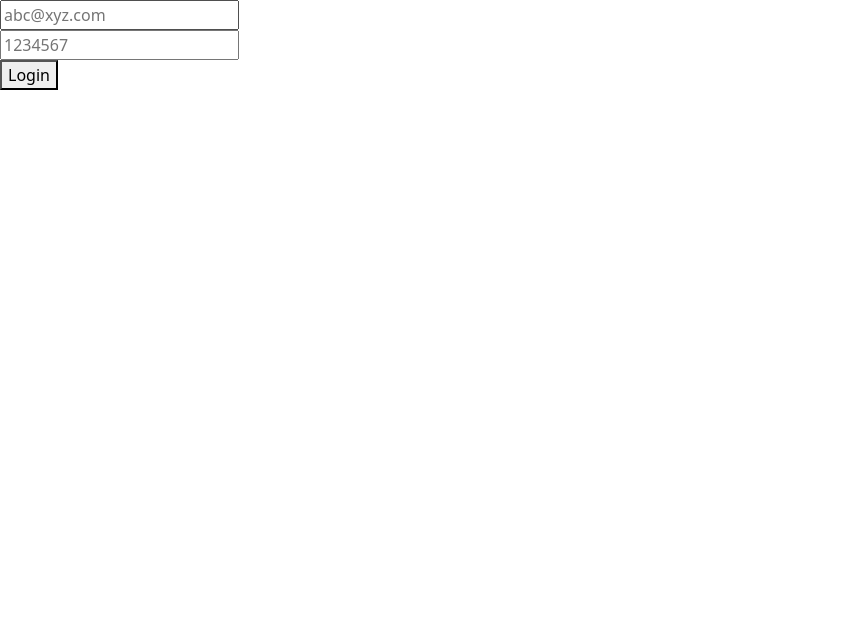
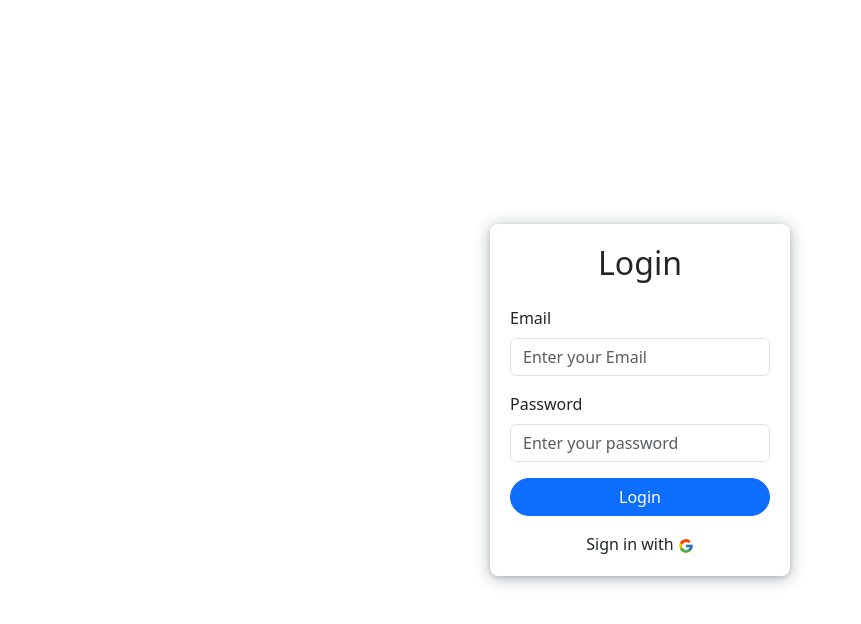
Before and after one commit to Mazeedkmk204/todos, a React (Create React App) app: page / in a window 1280 px wide. Shown: the top 624 px of the page, without its empty margins (0-861 px from the left). Built offline with nearby package versions, Linux system fonts and the light colour scheme; the HTML template or start-up script is replaced by a standard one.

Commit message:
added login page

```diff
--- a/package.json
+++ b/package.json
@@ -10,11 +10,11 @@
     "@testing-library/react": "^13.4.0",
     "@testing-library/user-event": "^13.5.0",
     "axios": "^1.6.5",
-    "bootstrap": "^5.3.1",
+    "bootstrap": "^5.3.2",
     "icons": "^1.0.0",
     "react": "^18.2.0",
     "react-dom": "^18.2.0",
-    "react-icons": "^4.10.1",
+    "react-icons": "^4.12.0",
     "react-router-dom": "^6.21.2",
     "react-scripts": "5.0.1",
     "reactstrap": "^9.2.0",
--- /dev/null
+++ b/src/components/Login.css
@@ -0,0 +1,32 @@
+.login-container {
+    display: flex;
+    align-items: center;
+    justify-content: center;
+    height: 100vh;
+
+  }
+
+  .login-form {
+    width: 300px;
+    padding: 20px;
+    box-shadow: rgba(14, 30, 37, 0.12) 0px 2px 4px 0px, rgba(14, 30, 37, 0.32) 0px 2px 16px 0px;
+    border-radius: 8px;
+  }
+
+  .invalid-feedback {
+    color: red;
+    margin-top: 5px;
+    font-size: 12px;
+  }
+
+  .button{
+    width: 100%;
+    border-radius: 30px;
+
+  }
+
+
+
+  .signin{
+    cursor: pointer;
+  }
--- a/src/components/Todolist.js
+++ b/src/components/Todolist.js
@@ -1,59 +1,82 @@
+
+
 import React, { useEffect, useState } from "react";
 import CreateTask from "../modals/CreateTask";
 import Card from "./Card";
-import axios from 'axios'
+import axios from "axios";
 import { useNavigate } from "react-router-dom";
+
 const Todolist = () => {
   const navigate = useNavigate();
   const [modal, setModal] = useState(false);
   const [taskList, setTaskList] = useState([]);
+  const [userEmail, setUserEmail] = useState("");
+  function parseJwt(token) {
+    try {
+      return JSON.parse(atob(token.split('.')[1]));
+    } catch (e) {
+      return null;
+    }
+  }
 
   useEffect(() => {
-    // const storedTaskList = JSON.parse(localStorage.getItem("taskList")) || [];
-    // setTaskList(storedTaskList);
-    if(!localStorage.getItem('authorizationToken')) return navigate("/")
-    axios.get('/').then(data => setTaskList(data.data.data))
+    const authToken = localStorage.getItem("authorizationToken");
 
-  }, []);
+    if (!authToken) return navigate("/");
+
+
+    const decodedToken = parseJwt(authToken);
+    if (decodedToken && decodedToken.email) {
+      setUserEmail(decodedToken.email);
+    }
+
+    axios.get("/").then((data) => setTaskList(data.data.data));
+  }, [navigate]);
 
   const toggle = () => {
     setModal(!modal);
   };
 
   const saveTask = (taskObj) => {
-    axios.post('/',taskObj ).then(data=>{
-      axios.get('/').then(data => setTaskList(data.data.data))
-    })
-    toggle(); // Closes the modal when a new task is saved
+    axios.post("/", taskObj).then((data) => {
+      axios.get("/").then((data) => setTaskList(data.data.data));
+    });
+    toggle();
   };
 
   const deleteTask = (index) => {
-    console.log(index)
-    axios.delete(`/${index}` ).then(data=>{
-      axios.get('/').then(data => setTaskList(data.data.data))
-    })
+    console.log(index);
+    axios.delete(`/${index}`).then((data) => {
+      axios.get("/").then((data) => setTaskList(data.data.data));
+    });
   };
 
-  const updateListArray = (obj,id) => {
-    axios.put(`/${id}`,obj ).then(data=>{
-      axios.get('/').then(data => setTaskList(data.data.data))
-    })
+  const updateListArray = (obj, id) => {
+    axios.put(`/${id}`, obj).then((data) => {
+      axios.get("/").then((data) => setTaskList(data.data.data));
+    });
   };
 
-  const logoutHandler = () =>{
-    localStorage.removeItem('authorizationToken');
-    navigate('/')
-  }
+  const logoutHandler = () => {
+    localStorage.removeItem("authorizationToken");
+    navigate("/");
+  };
+
   return (
-    <div className="container mt-5">
+    <div className="container-fluid mt-1">
       <div className="header text-center">
         <h3>Todo-List</h3>
-        <button className="btn btn-primary mt-2" onClick={toggle}>
-          Create Todo
-        </button>
-        <button className="btn btn-primary mt-2" onClick={logoutHandler}>
-          Logout
-        </button>
+        <div className="d-flex flex-column flex-md-row justify-content-md-between align-items-md-center mx-3 px-3 mt-2">
+          <div className="mx-3 mt-2">
+            <button className="btn btn-primary mt-1 mx-3 " onClick={toggle}>
+              Create Todo
+            </button>
+            <button className="btn btn-primary mt-1 mx-3 " onClick={logoutHandler}>
+              Logout
+            </button>
+          </div>
+          <span className="mx-3 ">User: {userEmail}</span>
+        </div>
       </div>
 
       <div className="row mt-4">
--- a/src/components/login.js
+++ b/src/components/login.js
@@ -1,45 +1,116 @@
-import React, {useState, useEffect} from 'react';
+
+
+import React, { useState, useEffect } from 'react';
 import axios from 'axios';
-import { useNavigate } from "react-router-dom";
+import { useNavigate } from 'react-router-dom';
+import { Form, FormGroup, Label, Input, Button } from 'reactstrap';
+import 'bootstrap/dist/css/bootstrap.min.css';
+import { FcGoogle } from 'react-icons/fc';
+import './Login.css';
+
 const Login = () => {
   const navigate = useNavigate();
+
+
   const [user, setUser] = useState({
-        email:'',
-        password:''
-    })
-    const changeHandler = (e) =>{
+    email: '',
+    password: '',
+  });
+
+
+  const [formData, setFormData] = useState({
+    submitted: false,
+  });
+
+
+  const { email, password } = user;
+
+
+  const changeHandler = (e) => {
     const { name, value } = e.target;
-        setUser(prevState => ({
+    setUser((prevState) => ({
       ...prevState,
-            [name]: value
+      [name]: value,
     }));
+  };
+
+
+  const submitHandler = (e) => {
+    e.preventDefault();
+    setFormData({ submitted: true });
+
+
+    if (email.trim() && password.trim()) {
+
+      axios.post('/login', user).then((data) => {
+        localStorage.setItem('authorizationToken', `bearer ${data.data.token}`);
+        navigate('/todo');
+      });
     }
-    const submitHandler = (e) =>{
-        e.preventDefault();
-        axios.post('/login', user).then(data => {
-            localStorage.setItem('authorizationToken', `bearer ${data.data.token}`)
+  };
+
+
+  useEffect(() => {
     if (localStorage.getItem('authorizationToken')) {
-            navigate("/todo");
+      navigate('/todo');
     }
-        })
-    }
-
-    useEffect(()=>{
-        if(localStorage.getItem('authorizationToken')) return navigate("/todo")
-    },[])
+  }, [navigate]);
 
   return (
     <div>
-        <form onSubmit={submitHandler}>
-            <input type='email' name='email' placeholder='abc@xyz.com' onChange={changeHandler} />
-            <br/>
-            <input type='password' name='password' placeholder='1234567' onChange={changeHandler} />
-            <br/>
-            <button type='submit'>Login</button>
-        </form>
+      <div className="login-container">
+        <Form className="login-form" onSubmit={submitHandler}>
+          <h2 className="mb-4 text-center">Login</h2>
 
+
+          <FormGroup>
+            <Label for="email">Email</Label>
+            <Input
+              type="email"
+              id="email"
+              name="email"
+              placeholder="Enter your Email"
+              value={email}
+              onChange={changeHandler}
+              className={formData.submitted && !email.trim() ? 'is-invalid' : ''}
+            />
+            {formData.submitted && !email.trim() && (
+              <div className="invalid-feedback">Email is required</div>
+            )}
+          </FormGroup>
+
+
+          <FormGroup>
+            <Label for="password">Password</Label>
+            <Input
+              type="password"
+              id="password"
+              name="password"
+              placeholder="Enter your password"
+              value={password}
+              onChange={changeHandler}
+              className={formData.submitted && !password.trim() ? 'is-invalid' : ''}
+            />
+            {formData.submitted && !password.trim() && (
+              <div className="invalid-feedback">Password is required</div>
+            )}
+          </FormGroup>
+
+
+          <Button color="primary" type="submit" className="button">
+            Login
+          </Button>
+
+
+          <div className="mt-3 text-center">
+            <span className="signin">
+              Sign in with <FcGoogle />
+            </span>
           </div>
-  )
-}
+        </Form>
+      </div>
+    </div>
+  );
+};
 
-export default Login
+export default Login;
```
Also changed, not shown: src/App.js (+13 -0 lines), src/utils/ProtectedRoute.js (line endings or trailing spaces), 1 other file (tests, documents, lock files or other folders). Lines whose indentation alone changed are shown as unchanged.
